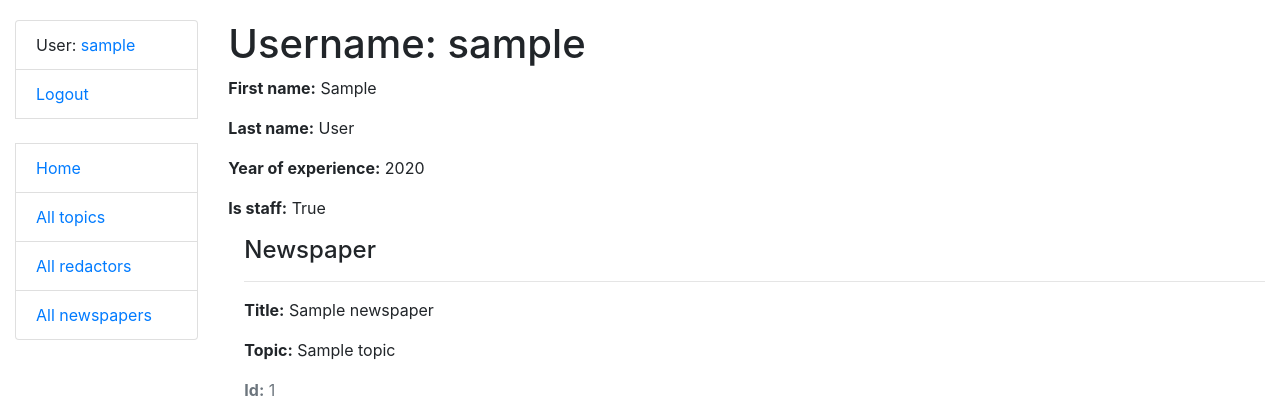
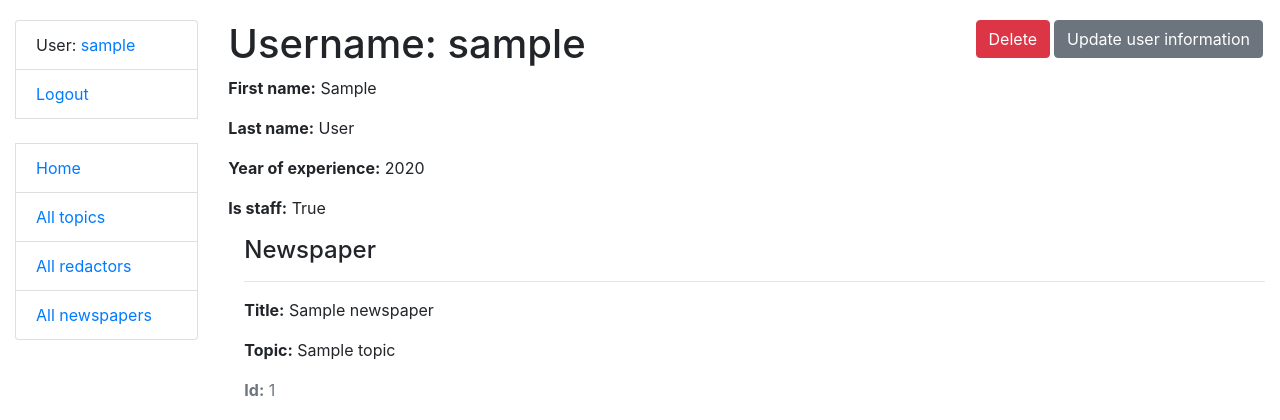
Before and after one commit to erikagayan/newspaper-agency, a Django app: page /redactors/1/ in a window 1280 px wide. Shown: the top 420 px of the page. Run offline with Django 4.2, Linux system fonts and the light colour scheme; a user stored in the database is signed in; tables that the repository leaves empty hold one stand-in row (values such as "Sample post").

Commit message:
Add delete page for redactors

```diff
--- a/news/urls.py
+++ b/news/urls.py
@@ -9,6 +9,8 @@ from .views import (
     RedactorListView,
     RedactorDetailView,
     RedactorCreateView,
+    RedactorUpdateView,
+    RedactorDeleteView,
     NewspaperListView,
     NewspaperDetailView,
 )
@@ -51,6 +53,16 @@ urlpatterns = [
         name="redactor-create"
     ),
     path(
+        "redactors/<int:pk>/update/",
+        RedactorUpdateView.as_view(),
+        name="redactor-update"
+    ),
+    path(
+        "redactors/<int:pk>/delete",
+        RedactorDeleteView.as_view(),
+        name="redactor-delete"
+    ),
+    path(
         "newspapers/",
         NewspaperListView.as_view(),
         name="newspaper-list"
--- a/news/views.py
+++ b/news/views.py
@@ -6,7 +6,7 @@ from django.shortcuts import render
 from django.urls import reverse_lazy
 from django.views import View, generic
 
-from news.forms import TopicSearchForm, NewspaperSearchForm, RedactorCreationForm
+from news.forms import TopicSearchForm, NewspaperSearchForm, RedactorCreationForm, RedactorUpdateForm
 from news.models import Topic, Redactor, Newspaper
 
 
@@ -90,6 +90,18 @@ class RedactorCreateView(LoginRequiredMixin, generic.CreateView):
     success_url = reverse_lazy("news:redactor-list")
 
 
+class RedactorUpdateView(LoginRequiredMixin, generic.UpdateView):
+    model = Redactor
+    form_class = RedactorUpdateForm
+    success_url = reverse_lazy("news:redactor-list")
+
+
+class RedactorDeleteView(LoginRequiredMixin, generic.DeleteView):
+    model = Redactor
+    template_name = "news/redactor_confirm_delete.html"
+    success_url = reverse_lazy("news:redactor-list")
+
+
 class NewspaperListView(LoginRequiredMixin, generic.ListView):
     model = Newspaper
     paginate_by = 5
--- a/templates/news/redactor_detail.html
+++ b/templates/news/redactor_detail.html
@@ -3,7 +3,12 @@
 {% block content %}
   <h1>
     Username: {{ redactor.username }}
-
+    <a href="{% url 'news:redactor-update' pk=redactor.id %}" class="btn btn-secondary link-to-page">
+      Update user information
+    </a>
+    <a href="{% url 'news:redactor-delete' pk=redactor.id %}" class="btn btn-danger link-to-page">
+      Delete
+    </a>
   </h1>
 
   <p><strong>First name:</strong> {{ redactor.first_name }}</p>
```
Also changed, not shown: news/forms.py (+7 -0 lines), templates/news/redactor_confirm_delete.html (added, +11 -0 lines).
